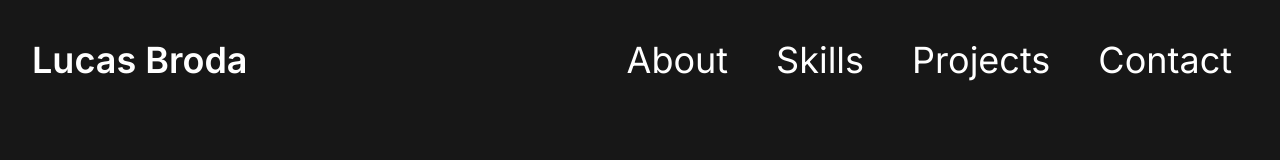
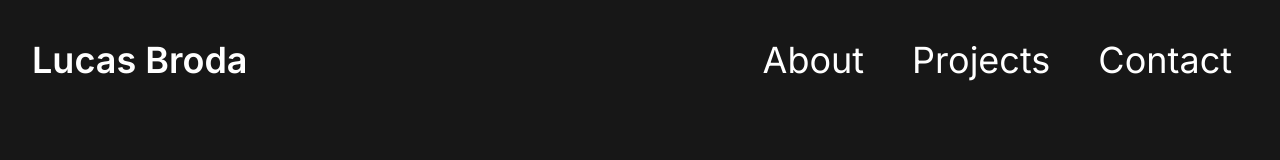
Before and after one commit to LucasBroda/NextJSPortefolio, a Next.js app: page / in a window 1280 px wide. Shown: the top 160 px of the page. Built offline with nearby package versions, Linux system fonts and the light colour scheme.

Commit message:
delete(Navbar): delete an unused element

```diff
--- a/app/components/Navbar.tsx
+++ b/app/components/Navbar.tsx
@@ -10,10 +10,6 @@ const NavLinks = [
     {
         href: "#about",
         title: "About"
-    },
-    {
-        href: "#skills",
-        title: "Skills"
     },
     {
         href: "#projects",
```
